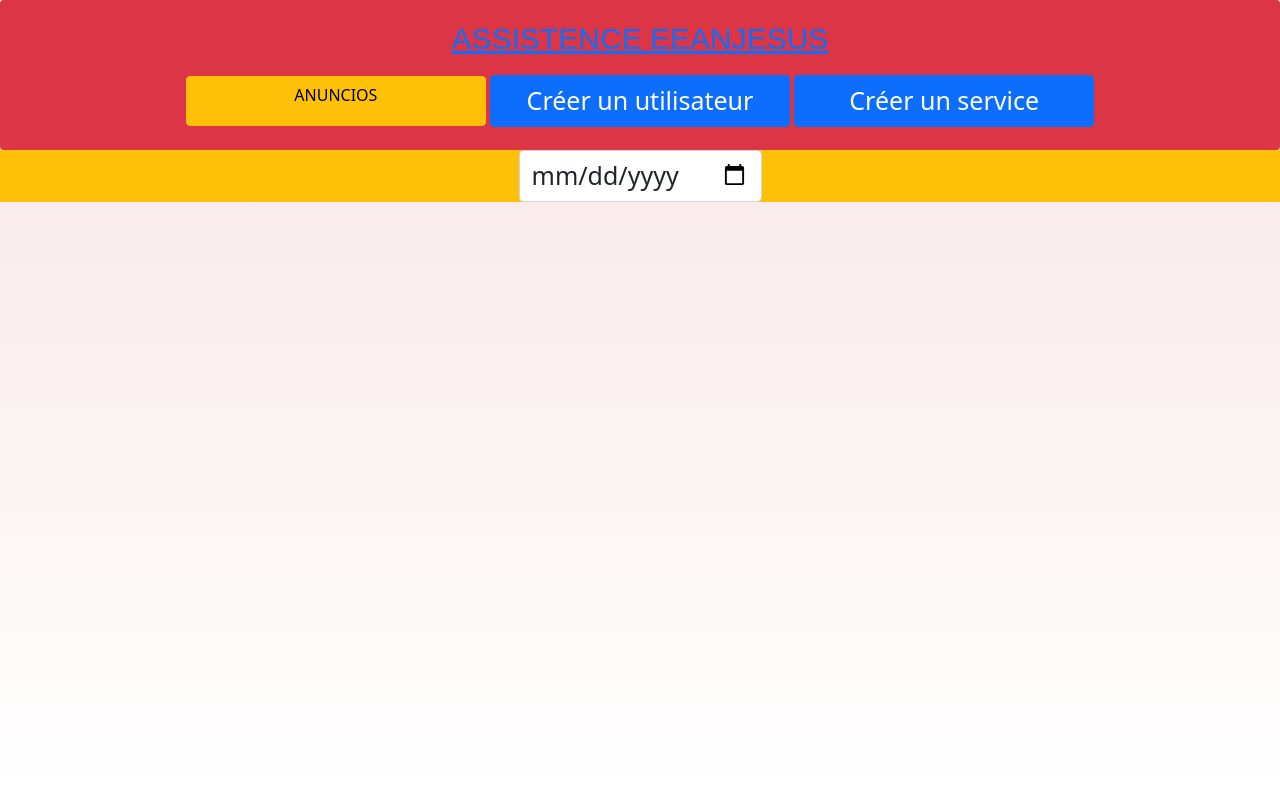
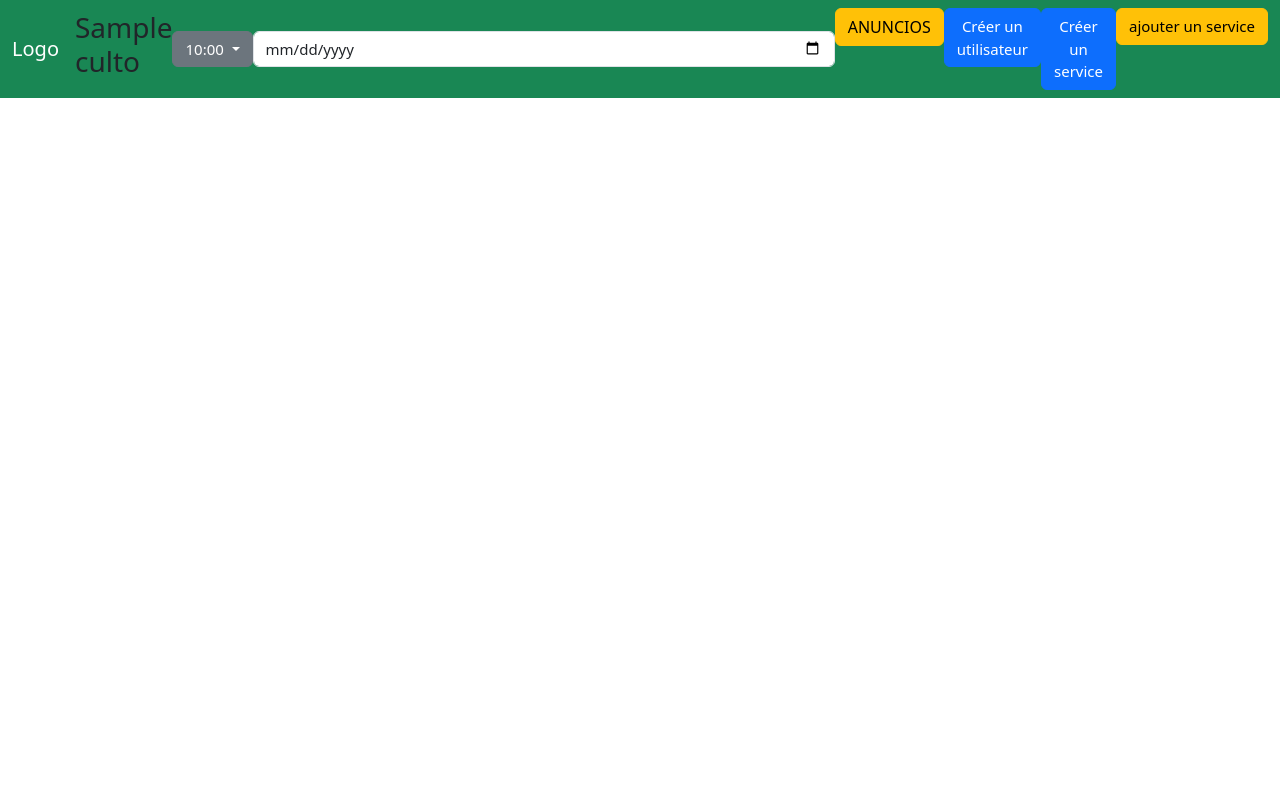
Before and after one commit to yogo1004/registros, a PHP site: template view/home.php in a window 1280 px wide. Run offline with PHP 8.4, Linux system fonts and the light colour scheme; the template is opened without the code that fills it: most values are stand-ins (such as "Sample title", 1, 10 or a date in 2020); some libraries are stand-ins or nearby versions.

Commit message:
ameillorer view

```diff
--- a/css/index.css
+++ b/css/index.css
@@ -1,7 +1,9 @@
 .iptG{
     border-radius: 5px;
 }
-
+#calendar{
+  width:200px;
+}
 .col-sm-3half, .col-sm-8half {
     position: relative;
     min-height: 1px;
@@ -32,12 +34,12 @@
     text-overflow: ellipsis;
 }
 .filter-option {
-    font-size: 25px;
+    font-size: 15px;
 }
 button {
-    font-size: 25px !important;
+    font-size: 15px !important;
 }
 input {
-    font-size: 25px !important;
+    font-size: 15px !important;
 
 }
--- a/view/anounces.php
+++ b/view/anounces.php
@@ -5,7 +5,7 @@
  *USER:marwan
  *DATE:14.05.2020
  */
-
+$title = "Anuncios";
 ob_start();
 ?>
 <div class="col-12 col-lg-8"  style="position: relative;bottom:0px;justify-content: center;align-items: center; height: 100%; ">
--- a/view/gabarit.php
+++ b/view/gabarit.php
@@ -1,11 +1,10 @@
 <!DOCTYPE html>
-<html lang="fr">
+<html lang="es">
 
 <head>
     <title><?= $title; ?> </title>
     <meta charset="utf-8">
-    <link href="https://cdn.jsdelivr.net/npm/bootstrap@5.1.3/dist/css/bootstrap.min.css" rel="stylesheet"
-          integrity="sha384-1BmE4kWBq78iYhFldvKuhfTAU6auU8tT94WrHftjDbrCEXSU1oBoqyl2QvZ6jIW3" crossorigin="anonymous">
+    <link href="https://cdn.jsdelivr.net/npm/bootstrap@5.3.2/dist/css/bootstrap.min.css" rel="stylesheet" integrity="sha384-T3c6CoIi6uLrA9TneNEoa7RxnatzjcDSCmG1MXxSR1GAsXEV/Dwwykc2MPK8M2HN" crossorigin="anonymous">
 
           <link href="../css/index.css" rel="stylesheet">
 
@@ -19,47 +18,102 @@
             integrity="sha384-JZR6Spejh4U02d8jOt6vLEHfe/JQGiRRSQQxSfFWpi1MquVdAyjUar5+76PVCmYl"
             crossorigin="anonymous"></script>
 
-    <!-- Latest compiled and minified CSS -->
-    <link rel="stylesheet"
-          href="https://cdn.jsdelivr.net/npm/bootstrap-select@1.13.14/dist/css/bootstrap-select.min.css">
+
 
     <!-- Latest compiled and minified JavaScript -->
-    <script src="https://cdn.jsdelivr.net/npm/bootstrap-select@1.13.14/dist/js/bootstrap-select.min.js"></script>
+    <script src="https://cdn.jsdelivr.net/npm/bootstrap@5.3.2/dist/js/bootstrap.bundle.min.js" integrity="sha384-C6RzsynM9kWDrMNeT87bh95OGNyZPhcTNXj1NW7RuBCsyN/o0jlpcV8Qyq46cDfL" crossorigin="anonymous"></script>
 
     <!-- (Optional) Latest compiled and minified JavaScript translation files -->
-    <script src="https://cdn.jsdelivr.net/npm/bootstrap-select@1.13.14/dist/js/i18n/defaults-*.min.js"></script>
+
+ <!-- Navbar -->
 
 
 </head>
 
-<body class="d-flex justify-content-center">
-    <div id="sub-body" class="h-100 col-12 " style="position: absolute;   height: 100%;  background: linear-gradient(#f8e5e5,white);
-       overflow: auto;">
-       <div style="width: 100%;  height: 150px"
-             class="shadow p-3 bg-danger rounded  d-flex justify-content-center">
-            <p style="text-align: center; width:400px;font-family: 'Arial' ;color: #808080;top: 5px;left: 20px; font-size: 30px; ">
-                <a href="index.php?action=home">ASSISTENCE EEANJESUS</a>
-            </p>
-            <div style="position: absolute; top: 75px;">
-                <a style="width: 300px; height: 50px" href="index.php?action=anunciosPage" class="btn btn-warning"  >
+<body class="">
+
+
+
+ <nav class="navbar navbar-expand-lg   bg-success navbar-dark">
+  <div class="container-fluid">
+    <a class="navbar-brand" href="#">Logo</a>
+    <h3><?=$cultos['name_event']?></h3>
+    <button class="navbar-toggler" type="button" data-toggle="collapse" data-target="#collapsibleNavbar" aria-controls="collapsibleNavbar" aria-expanded="false" aria-label="Toggle navigation">
+      <span class="navbar-toggler-icon"></span>
+    </button>
+
+<div class="dropdown  d-none d-lg-block">
+  <button class="btn btn-secondary dropdown-toggle" type="button" id="dropdownMenu2" data-toggle="dropdown" aria-haspopup="true" aria-expanded="false">
+    <?=date('H:i', strtotime($cultos['time_init']))?>
+  </button>
+  <div class="dropdown-menu" aria-labelledby="dropdownMenu2">
+    <?php  foreach ($Allcultos as $culto) {
+            if($cultos['time_init'] != $culto['time_init']){ ?>
+          <button class="dropdown-item" type="button"><a class="dropdown-item" href="index.php?action=home&id=<?=$culto['id_event']?>&date_old=<?= $cultos["date"]?>&date=<?=$culto["date"]?>"><?=date('H:i', strtotime($culto['time_init']))?></a></button>
+
+          <?php } }?>
+  </div>
+</div>
+
+    <input type="date" class="form-control d-none d-lg-block" placeholder="YYYY-MM-DD" name="date" id="calendar2" value="<?= $cultos["date"] ?>">
+</a>
+
+
+    <div class="collapse navbar-collapse  justify-content-end" id="collapsibleNavbar">
+    <a class="nav-link" id="aDate" href="index.php?action=home&id=<?=$culto['id_event']?>&date_old=<?= $cultos["date"]?>&date="></a>
+      <ul class="navbar-nav">
+        <li class="nav-item">
+          <a href="index.php?action=anunciosPage" class="btn btn-warning"  >
                     ANUNCIOS</a>
-
-                <button style="width: 300px" type="button" class="btn btn-primary" data-toggle="modal" data-target="#exampleModalCenter">
+        </li>
+        <li class="nav-item">
+        <button type="button" class="btn btn-primary" data-toggle="modal" data-target="#exampleModalCenter">
                     Créer un utilisateur
                 </button>
-
-
-                <button style="width: 300px" type="button" class="btn btn-primary" data-toggle="modal" data-target="#exampleModalCenter2">
+        </li>
+        <li class="nav-item">
+         <button type="button" class="btn btn-primary" data-toggle="modal" data-target="#exampleModalCenter2">
                     Créer un service
                 </button>
-            </div>
-        </div>
+        </li>
+          <li class="nav-item">
+                <input id="addService" type="button" class="btn btn-warning" value="ajouter un service">
+
+        </li>
+      </ul>
+    </div>
+  </div>
+</nav>
+<nav class="navbar navbar-light bg-light d-block d-lg-none">
+  <div class="container-fluid">
+   <input type="date" class="form-control" placeholder="YYYY-MM-DD" name="date" id="calendar" value="<?= $cultos["date"] ?>">
+</a>
+
+<?php if($title == "home"){ ?>
+<div class="dropdown">
+  <button class="btn btn-secondary dropdown-toggle" type="button" id="dropdownMenu2" data-toggle="dropdown" aria-haspopup="true" aria-expanded="false">
+    <?=date('H:i', strtotime($cultos['time_init']))?>
+  </button>
+  <div class="dropdown-menu" aria-labelledby="dropdownMenu2">
+    <?php  foreach ($Allcultos as $culto) {
+            if($cultos['time_init'] != $culto['time_init']){ ?>
+          <button class="dropdown-item" type="button"><a class="dropdown-item" href="index.php?action=home&id=<?=$culto['id_event']?>&date_old=<?= $cultos["date"]?>&date=<?=$culto["date"]?>"><?=date('H:i', strtotime($culto['time_init']))?></a></button>
+
+          <?php } }?>
+  </div>
+</div>
+<?php } ?>
+  </div>
+</nav>
+    <div id="sub-body" class="h-100 col-12 " style="background: linear-gradient(#f8e5e5,white);">
         <div class="row">
-            <div class="col-lg-2 margin-top: 10%;"></div>
+            <div class="col-lg-2 "></div>
                 <?= $content2; ?>
             <div class="col-lg-2"></div>
         </div>
     </div>
+
+ <!-- A grey horizontal navbar that becomes vertical on small screens -->
 
 </body>
 
@@ -70,6 +124,12 @@
         }
          function changeEvent() {
             formChange.submit()
+        }
+        function changeCalendar(){
+         var href = aDate.getAttribute("href");
+         var calendarValue = calendar.value;
+         document.getElementById("aDate").href =href +calendarValue;
+         document.getElementById('aDate').click()
         }
 
         function fnEditProfilFirstname2() {
@@ -144,6 +204,7 @@
         }
 
         function init() {
+
             var sel = document.getElementById('select_id')
             var id_save = document.getElementById('save')
             var id_save2 = document.getElementById('save2')
@@ -175,7 +236,7 @@
             }
 
             if(id_calendar != null){
-            id_calendar.addEventListener("input", changeEvent)
+            id_calendar.addEventListener("input", changeCalendar)
             }
 
         }
--- a/view/home.php
+++ b/view/home.php
@@ -10,21 +10,19 @@
 ?>
 
 
-    <div class="bg-warning  justify-content-center">
+   <!-- <div class="bg-warning  justify-content-center">
         <form method="get" class="justify-content-center d-flex flex-row" action="index.php?action=home" id="formChange">
             <?php if(array_key_exists('id_event', $cultos)){ ?>
             <input type="hidden" name="date_old" value="<?=$cultos["date"]?>">
             <div class="bg-success"><h5><?=$cultos['name_event']?></h5></div>
             <?php } ?>
             <div class="">
-                <input type="date" class="form-control" name="date" id="calendar" value="<?= $cultos["date"] ?>">
+                <input type="date" class="form-control" name="date" id="calendar2" value="<?= $cultos["date"] ?>">
             </div>
             <?php if(array_key_exists('id_event', $cultos)){ ?>
             <div class="">
                 <select class="bg-success selectpicker form-control-sm show-tick" id="time_init"  name="id" data-live-search="true">
-                   <?php
-
-                    foreach ($Allcultos as $culto) {
+                   <?php  foreach ($Allcultos as $culto) {
                          if($cultos['time_init'] == $culto['time_init']){
                             ?>
                             <option value="<?=$culto['id_event']?>" data-tokens="<?=$culto['time_init']?>" selected><?=$culto['time_init']?></option>
@@ -36,12 +34,12 @@
             </div>
             <?php } ?>
         </form>
-    </div>
+    </div> -->
 
     <?php  if(array_key_exists('id_event', $cultos)){ ?>
     <form method="post" action="index.php?action=signup" id="form" class="justify-content-center d-flex flex-column">
         <div class="row d-flex justify-content-center">
-            <div class="col-1">
+            <!--<div class="col-1">
                 <select class="bg-success selectpicker form-control-sm show-tick"   name="comite" data-live-search="true">
                     <option class=""  value="" data-tokens="nada">nada</option>
                     <?php
@@ -57,20 +55,20 @@
             </div>
             <div class="col-1">
                 <input type="time" id="appt" name="time_init_new" value="<?=$cultos['time_init']?>">
-            </div>
+            </div>-->
         </div>
         <input type="hidden" name="culto_id" id="ninos" value="<?= $cultos["id_event"] ?>">
-        <div class="row d-flex justify-content-center">
-            <div class="col-2">
-                <input type="text" class="iptG form-control-lg col-5" placeholder="quantité adultes" name="adultos" id="dd" value="<?= $cultos["siblings"] ?>">
+        <div class="row d-flex justify-content-start bg-danger">
+            <div class="col-6">
+                <input type="text" class="iptG" placeholder="quantité adultes" name="adultos" id="dd" value="<?= $cultos["siblings"] ?>">
             </div>
-            <div class="col-2">
-                <input type="text" placeholder="quantité enfants" name="ninos" id="ninos" class=" form-control-lg col-5"
+            <div class="col-6">
+                <input type="text" placeholder="quantité enfants" name="ninos" id="ninos"
                        value="<?= $cultos["friends"] ?>">
             </div>
-            <div class="col-1" style="background-color: rgba(255,255,255,0);">
-                <input id="addService" type="button" class="btn btn-warning" value="ajouter un service">
-            </div>
+
+        </div>
+        <div class="" id="form2">
         </div>
         <?php foreach ($datas as $data) { ?>
         <div class="row d-flex justify-content-center">
@@ -121,8 +119,7 @@
             <?php } ?>
         </div>
         <?php } ?>
-        <div class="" id="form2">
-        </div>
+
 
         <div class="modal fade" id="exampleModalCenter" tabindex="-1" role="dialog"
             aria-labelledby="exampleModalCenterTitle" aria-hidden="true">
```
Also changed, not shown: controler/controler.php (+11 -7 lines).
